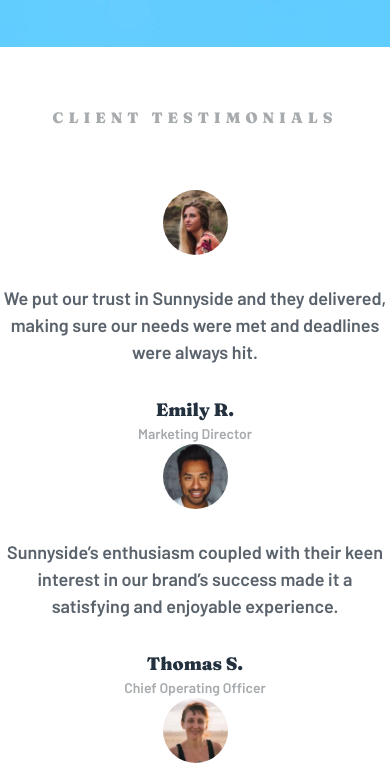
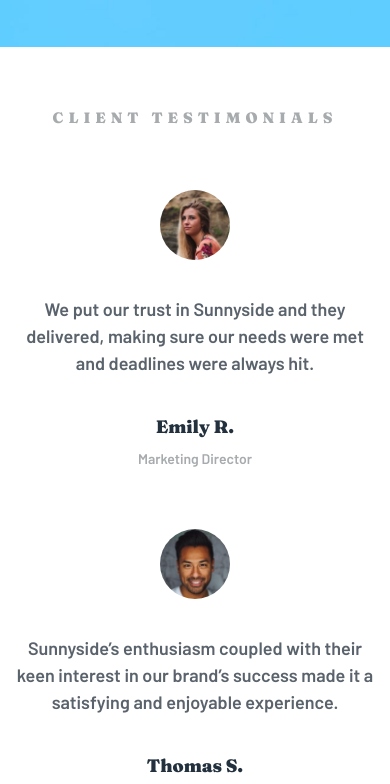
Before and after one commit to martinorue/Sunnyside-agency-landing-page, a website built with Vite: page index.html in a window 390 px wide. Shown: the part 3456-4240 px from the top of the page. Built offline with nearby package versions, Linux system fonts and the light colour scheme.

Commit message:
complete testimonial mobile view

```diff
--- a/scss/components/_testimonial.scss
+++ b/scss/components/_testimonial.scss
@@ -1,6 +1,9 @@
 @use'../abstracts/' as *;
 
-.testimonials__title{
+.testimonials {
+    margin: 30px 12px;
+
+    .testimonials__title {
         text-transform: uppercase;
         font-weight: 900;
         font-size: 1.5rem;
@@ -9,25 +12,32 @@
         margin: 60px 0;
     }
 
-.testimonial{
+    .testimonial {
         display: flex;
         flex-direction: column;
         justify-content: center;
         align-items: center;
-    &__img{
+
+        &__img {
             border-radius: 50%;
-        width: 65px;
+            width: 70px;
         }
-    &__body{
+
+        &__body {
             color: $very-dark-grayish-blue;
-        margin: 30px 0;
+            margin: 36px 0;
         }
-    &__name{
+
+        &__name {
             color: $very-dark-desaturated-blue;
             font-weight: 900;
         }
-    &__role{
+
+        &__role {
             color: $grayish-blue;
             font-size: 1.4rem;
+            margin-top: 8px;
+            margin: 8px 0px 60px;
         }
     }
+}
```
Also changed, not shown: css/main.css. Lines whose indentation alone changed are shown as unchanged.
